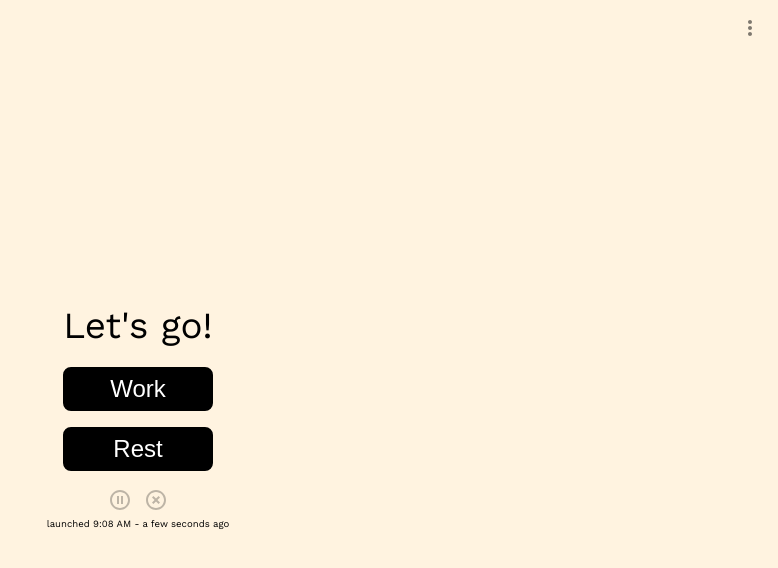
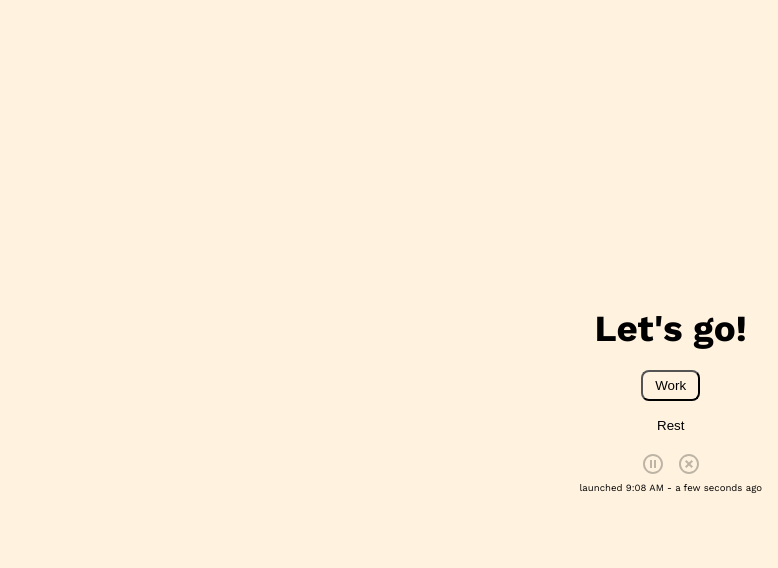
Before and after one commit to shwwwna/freemodoro, a React (Create React App) app: page / in a window 1280 px wide. Shown: the top 568 px of the page, without its empty margins (502-1280 px from the left). Built offline with nearby package versions, Linux system fonts and the light colour scheme.

Commit message:
feat: formatting

```diff
--- a/src/App.js
+++ b/src/App.js
@@ -21,14 +21,16 @@ const Timers = styled.div`
 `;
 
 const Timer = styled.div`
-  margin-top: 2rem;
+  //   margin-top: 2rem;
+  font-weight: bold;
 `;
 
 const Wrapper = styled.div`
   height: 100vh;
   display: flex;
   justify-content: center;
-  align-items: center;
+  align-items: flex-end;
+  padding-right: 1rem;
   background-color: ${(props) => props.bg};
   transition: all 0.5s;
   flex-direction: column;
@@ -79,6 +81,58 @@ const Button = styled.button`
     background-color: transparent;
     outline-offset: 1px;
   }
+`;
+
+const ButtonSmall = styled.button`
+  background-color: transparent;
+  //   color: black;
+  border-radius: 8px;
+  //   width: fit-content;
+  //   border: 2px solid black;
+  padding: 6px 12px;
+  cursor: pointer;
+  display: flex;
+  align-items: center;
+  justify-content: space-evenly;
+  transition: all 0.2s;
+  margin-bottom: 1rem;
+
+  &:hover {
+    background-color: white;
+    color: black;
+    box-shadow: 4px 4px 0 #000;
+  }
+  &:active {
+    background-color: transparent;
+    outline-offset: 1px;
+  }
+`;
+
+const ButtonRest = styled.button`
+  background-color: transparent;
+  //   color: black;
+  //   border-radius: 8px;
+  //   width: fit-content;
+  border: none;
+  border-bottom: 1px transparent solid;
+  //   padding: 6px 12px;
+  cursor: pointer;
+  display: flex;
+  align-items: center;
+  justify-content: space-evenly;
+  transition: all 0.2s;
+  margin-bottom: 1rem;
+
+  &:hover {
+    border-bottom: 1px black solid;
+    //   background-color: white;
+    //   color: black;
+    //   box-shadow: 4px 4px 0 #000;
+  }
+  //   &:active {
+  //     background-color: transparent;
+  //     outline-offset: 1px;
+  //   }
 `;
 
 const ButtonContainer = styled.div``;
@@ -262,15 +316,13 @@ const App = () => {
     if (!wtimerOn && !rtimerOn)
       return (
         <>
-          <Button onClick={handleWork}>Work</Button>
-          <Button onClick={handleRest}>Rest</Button>
+          <ButtonSmall onClick={handleWork}>Work</ButtonSmall>
+          <ButtonRest onClick={handleRest}>Rest</ButtonRest>
         </>
       );
-    return (
-      <Button onClick={handleToggle}>
-        {wtimerOn ? "Rest now" : "Work now"}
-      </Button>
-    );
+    if (wtimerOn)
+      return <ButtonRest onClick={handleToggle}>Rest now</ButtonRest>;
+    return <ButtonSmall onClick={handleToggle}>Work now</ButtonSmall>;
   }
 
   function defineBackground() {
@@ -289,9 +341,9 @@ const App = () => {
         <link rel="icon" type="image/png" href={favicon} sizes="16x16" />
       </Helmet>
       <Wrapper bg={defineBackground}>
-        <Bar>
+        {/* <Bar>
           <Modal />
-        </Bar>
+        </Bar> */}
         <Timers>
           <Display>
             {defineMessage()}
```
